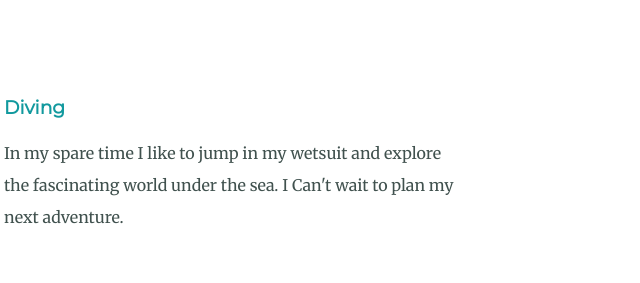
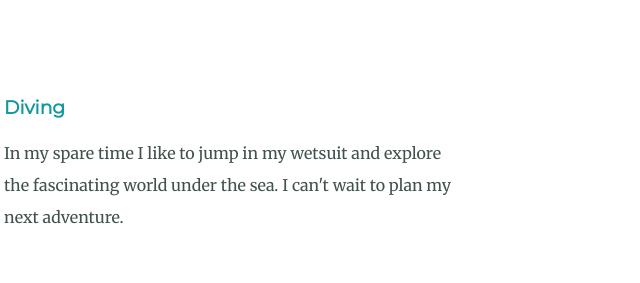
Before and after one commit to sandraJessica/sandrawittek, a plain HTML site: page index.html in a window 1280 px wide. Shown: the part 2120-2403 px from the top of the page, 506-1146 px from the left. Drawn offline with Linux system fonts and the light colour scheme.

Commit message:
text update

```diff
--- a/index.html
+++ b/index.html
@@ -44,7 +44,7 @@
       <div class="skill-row">
         <img class="dive-img" src="images/logo-g6ca3f7d7f_1920-modified.png" alt="diving_mask-img">
         <h3>Diving</h3>
-        <p>In my spare time I like to jump in my wetsuit and explore the fascinating world under the sea. I Can't wait to plan my next adventure.</p>
+        <p>In my spare time I like to jump in my wetsuit and explore the fascinating world under the sea. I can't wait to plan my next adventure.</p>
       </div>
     </div>
     <hr>
```
